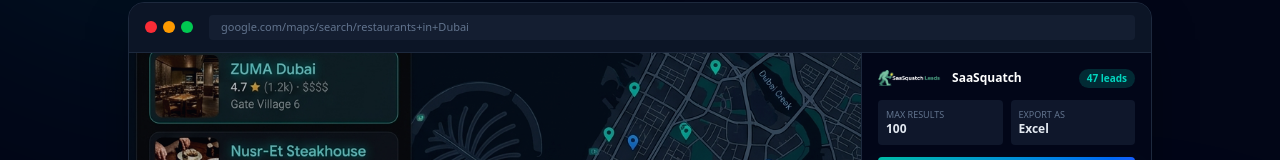
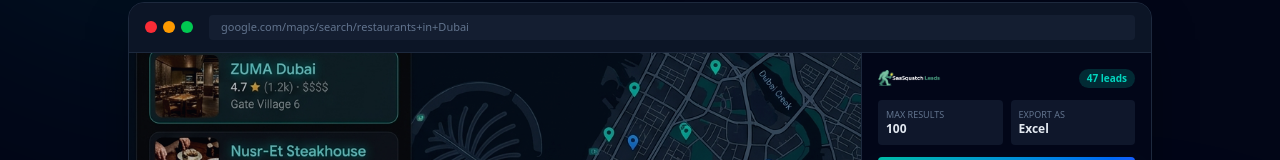
Before and after one commit to ahmedrazakhann/leads-generator, a Next.js app in the folder landing-page/: page / in a window 1280 px wide. Shown: the part 472-632 px from the top of the page. Built offline with nearby package versions, Linux system fonts and the light colour scheme.

Commit message:
feat: replace horizontal logo with square icon across landing page and extension components

```diff
--- a/landing-page/src/components/Hero.tsx
+++ b/landing-page/src/components/Hero.tsx
@@ -85,7 +85,6 @@
                 <div className="flex justify-between items-center">
                   <div className="flex items-center gap-2 text-xs font-bold text-white">
                     <img src="/images/logo_horizontal.png" alt="SaaSquatch" className="h-4 w-auto" />
-                    <span>SaaSquatch</span>
                   </div>
                   <span className="bg-teal-500/20 text-teal-400 rounded-full px-2 py-0.5 text-[10px] font-bold">47 leads</span>
                 </div>
```
